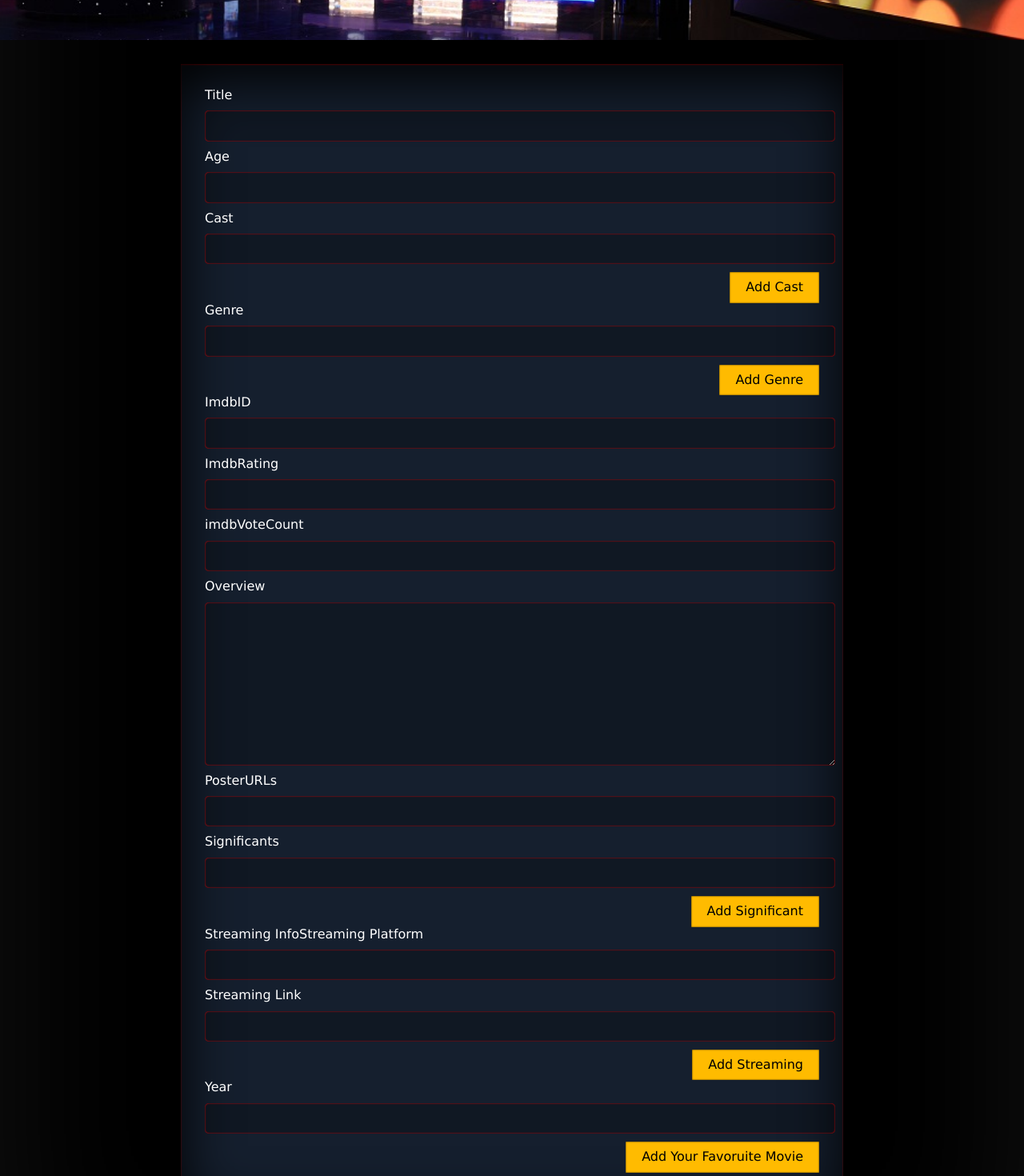
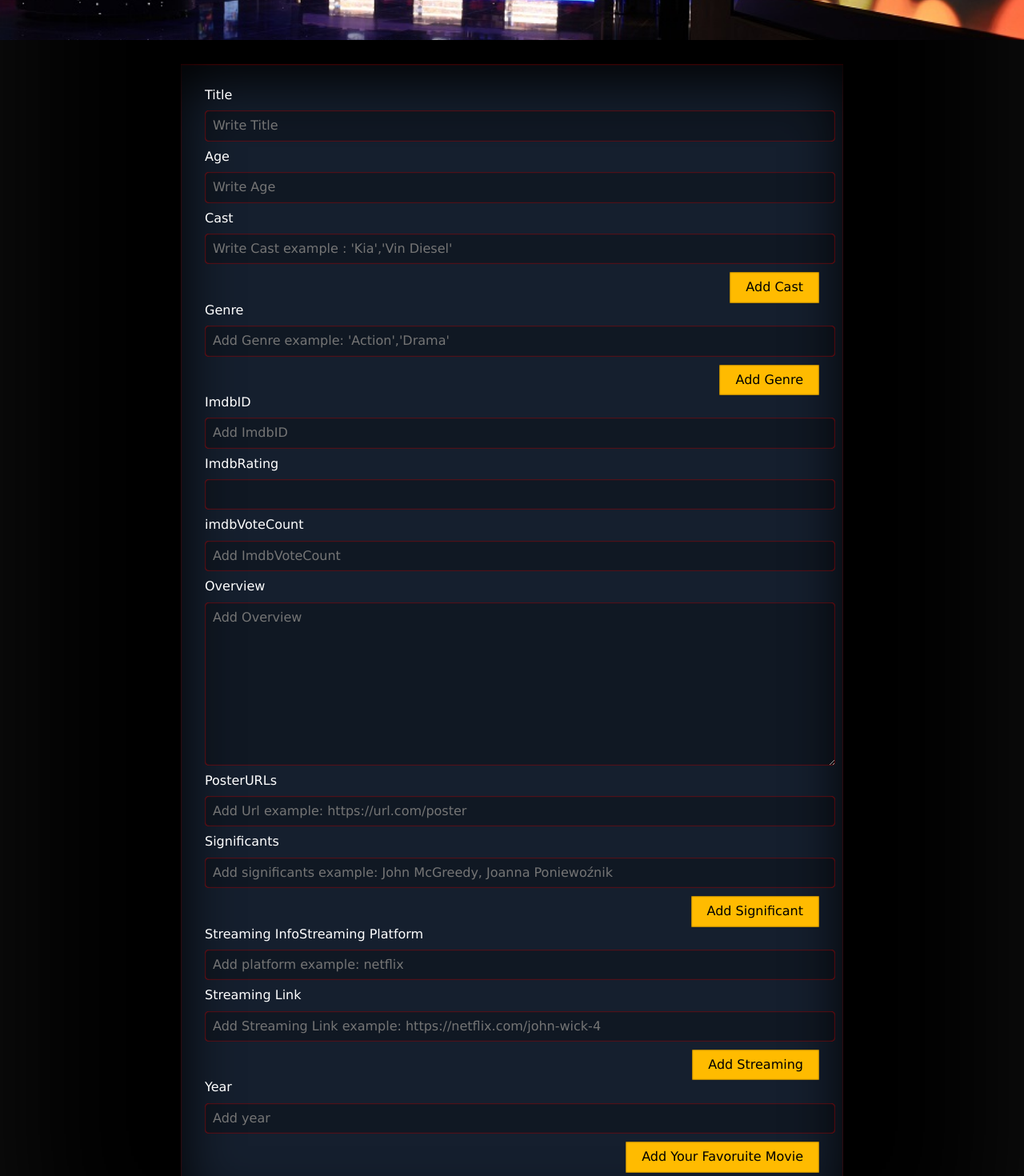
Before and after one commit to devil1321/cinema-app-rapid-api, a React (Create React App) app: page /add-movie in a window 1280 px wide. Shown: the part 420-1890 px from the top of the page at 80% size. Built offline with nearby package versions, Linux system fonts and the light colour scheme.

Commit message:
updated form handle

```diff
--- a/src/Pages/AddMovie.js
+++ b/src/Pages/AddMovie.js
@@ -123,64 +123,64 @@ const AddMovie = () => {
                 <form action="" onClick={(e)=>{handleSubmit(e)}}>
                     <div className="add-movie__form-control">
                         <label htmlFor="">Title</label>
-                        <input type="text" name="title" onChange={(e)=>{handleChange(e)}} />
+                        <input type="text" name="title" onChange={(e)=>{handleChange(e)}} placeholder = "Write Title" />
                     </div>
                     <div className="add-movie__form-control">
                         <label htmlFor="">Age</label>
-                        <input type="text" name="age" onChange={(e)=>{handleChange(e)}} />
+                        <input type="text" name="age" onChange={(e)=>{handleChange(e)}} placeholder="Write Age" />
                     </div>
                     <div className="add-movie__form-control">
                         <label htmlFor="">Cast</label>
                         <div className="add-movie__multiple-value">
-                            <input type="text" name="cast" />
+                            <input type="text" name="cast" placeholder="Write Cast example : 'Kia','Vin Diesel'"/>
                             <button onClick={()=>{handleCast()}}>Add Cast</button>
                         </div>
                     </div>
                     <div className="add-movie__form-control">
                         <label htmlFor="">Genre</label>
                         <div className="add-movie__multiple-value">
-                            <input type="text" name="genre" />
+                            <input type="text" name="genre" placeholder="Add Genre example: 'Action','Drama'"/>
                             <button onClick={()=>{handleGenre()}}>Add Genre</button>
                         </div>
                     </div>
                     <div className="add-movie__form-control">
                         <label htmlFor="">ImdbID</label>
-                        <input type="text" name="imdbID" onChange={(e)=>{handleChange(e)}}/>
+                        <input type="text" name="imdbID" placeholder="Add ImdbID" onChange={(e)=>{handleChange(e)}}/>
                     </div>
                     <div className="add-movie__form-control">
                         <label htmlFor="">ImdbRating</label>
-                        <input type="text" name="imdbRating" onChange={(e)=>{handleChange(e)}}/>
+                        <input type="text" name="imdbRating" placehoder="Add Imdb Rating" onChange={(e)=>{handleChange(e)}}/>
                     </div>
                     <div className="add-movie__form-control">
                         <label htmlFor="">imdbVoteCount</label>
-                        <input type="text" name="imdbVoteCount" onChange={(e)=>{handleChange(e)}}/>
+                        <input type="text" name="imdbVoteCount" placeholder="Add ImdbVoteCount" onChange={(e)=>{handleChange(e)}}/>
                     </div>
                     <div className="add-movie__form-control">
                         <label htmlFor="">Overview</label>
-                        <textarea name="" id="" cols="30" rows="10" name="overview" onChange={(e)=>{handleChange(e)}}></textarea>
+                        <textarea name="" id="" cols="30" rows="10" name="overview" placeholder="Add Overview" onChange={(e)=>{handleChange(e)}}></textarea>
                     </div>
                     <div className="add-movie__form-control">
                         <label htmlFor="">PosterURLs</label>
-                        <input type="text" name="posterURLs" onChange={()=>handlePosterURLs()}/>
+                        <input type="text" name="posterURLs" placeholder="Add Url example: https://url.com/poster" onChange={()=>handlePosterURLs()}/>
                     </div>
                     <div className="add-movie__form-control">
                         <label htmlFor="">Significants</label>
                         <div className="add-movie__multiple-value">
-                            <input type="text" name="significants" />
+                            <input type="text" name="significants" placeholder="Add significants example: John McGreedy, Joanna Poniewoźnik" />
                             <button onClick={()=>{handleSignificants()}}>Add Significant</button>
                         </div>
                     </div>
                     <div className="add-movie__form-control">
                         <label htmlFor="">Streaming Info</label>
                         <label htmlFor="">Streaming Platform</label>
-                        <input type="text" name="streamingPlatform"/>
+                        <input type="text" name="streamingPlatform" placeholder="Add platform example: netflix"/>
                         <label htmlFor="">Streaming Link</label>
-                        <input type="text" name="streamingLink" />
+                        <input type="text" name="streamingLink" placeholder="Add Streaming Link example: https://netflix.com/john-wick-4" />
                         <button onClick={(e)=>{handleStreamingInfo(e)}}>Add Streaming</button>
                     </div>
                     <div className="add-movie__form-control">
                         <label htmlFor="">Year</label>
-                        <input type="text" name="year" onChange={(e)=>{handleChange(e)}}/>
+                        <input type="text" name="year" placeholder="Add year" onChange={(e)=>{handleChange(e)}}/>
                     </div>
                     <button type="submit">Add Your Favoruite Movie</button>
                 </form>
```
